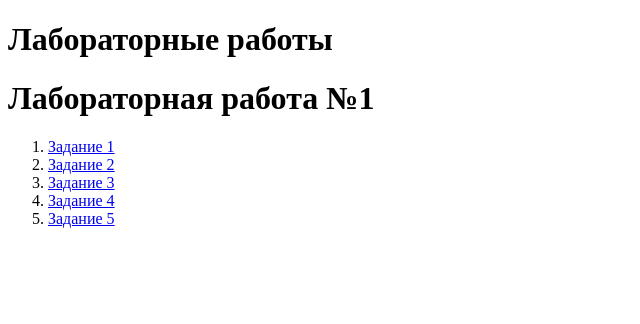
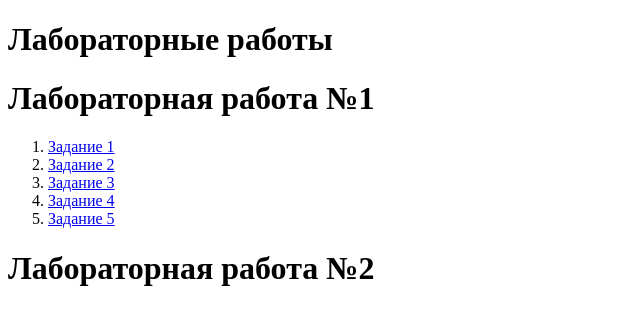
Before and after one commit to AlexandraaMart/AlexandraaMart.github.io, a plain HTML site: page index.html in a window 1280 px wide. Shown: the whole page, without its empty margins (0-640 px from the left). Drawn offline with Linux system fonts and the light colour scheme.

Commit message:
add lab2

```diff
--- a/index.html
+++ b/index.html
@@ -17,5 +17,6 @@
         <li><a href = "lab1/lab1_4.html"> Задание 4 </a></li>
         <li><a href = "lab1/lab1_5.html"> Задание 5 </a></li>
     </ol>
+    <h1> Лабораторная работа №2</h1>
 </body>
 </html>
```
